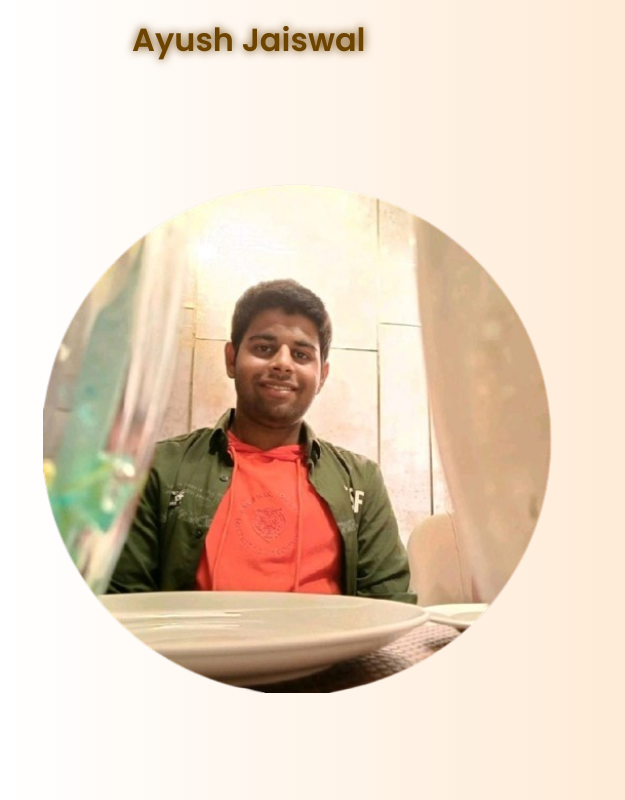
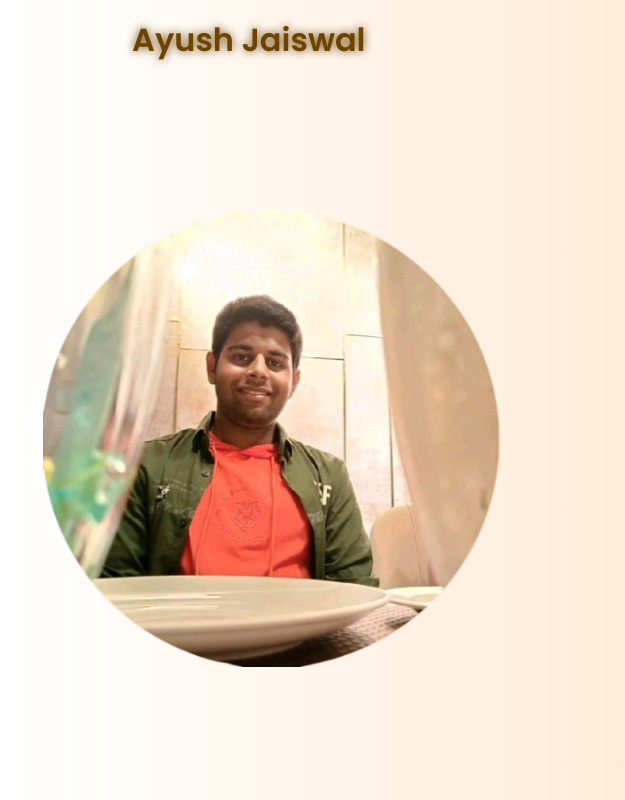
Before and after one commit to Ayushgithubs/portfolio, a plain HTML site: page index.html in a window 1280 px wide. Shown: the full height of the page, 0-625 px from the left. Drawn offline with nearby package versions, Linux system fonts and the light colour scheme.

Commit message:
On branch main Your branch is up to date with 'origin/main'.

```diff
--- a/portfolio.css
+++ b/portfolio.css
@@ -129,7 +129,7 @@ section {
   width: 50%;
 }
 .main-container .image img {
-  width: 80%;
+  width: 72%;
 }
 .main-container .content {
   color: black;
```
